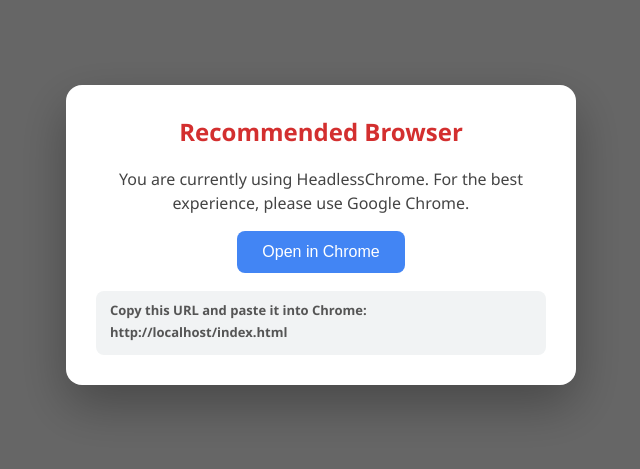
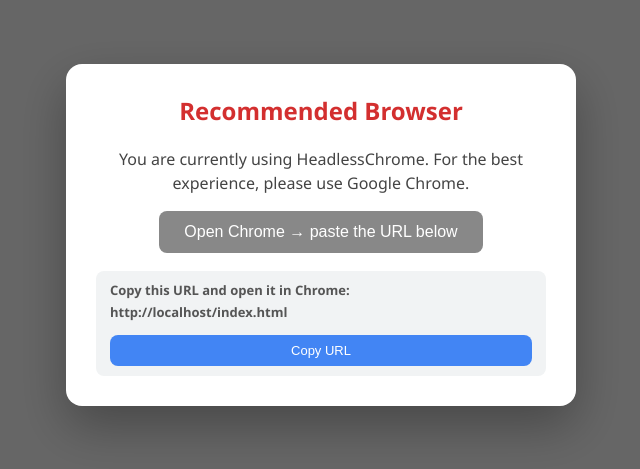
Before and after one commit to TharunMerck/BrowserChecker, a plain HTML site: page index.html in a window 1280 px wide. Both pictures are taken after a click on the button "Open in Chrome". Shown: the part 165-634 px from the top of the page, without its empty margins (319-959 px from the left). Drawn offline with Linux system fonts and the light colour scheme.

Commit message:
added a copy url button

```diff
--- a/index.html
+++ b/index.html
@@ -99,12 +99,14 @@
     <div class="modal">
         <h2>Recommended Browser</h2>
         <p id="message"></p>
-        <button onclick="openInChrome()">Open in Chrome</button>
+        <button onclick="openInChrome()" id="mainBtn">Open in Chrome</button>
 
-        <!-- Shown only if the protocol redirect didn't work -->
         <div class="url-box" id="urlBox">
-            <span>Copy this URL and paste it into Chrome:</span>
+            <span>Copy this URL and open it in Chrome:</span>
             <span id="urlText"></span>
+            <button onclick="copyUrl()" id="copyBtn" style="margin-top:10px;width:100%;font-size:13px;padding:8px;">
+                Copy URL
+            </button>
         </div>
     </div>
 </div>
@@ -188,28 +190,30 @@
 
 function openInChrome() {
     const currentUrl = window.location.href;
+    document.getElementById("urlText").textContent = currentUrl;
+    document.getElementById("urlBox").style.display = "block";
+    document.getElementById("mainBtn").textContent = "Open Chrome → paste the URL below";
+    document.getElementById("mainBtn").disabled = true;
+    document.getElementById("mainBtn").style.background = "#888";
+}
 
-    // Chrome registers googlechrome:// (HTTP) and googlechromes:// (HTTPS) as
-    // protocol handlers on Windows and macOS during installation.
-    // Strip the scheme and prefix with the Chrome-specific one.
-    const isHttps = currentUrl.startsWith("https://");
-    const withoutScheme = currentUrl.replace(/^https?:\/\//, "");
-    const chromeUrl = (isHttps ? "googlechromes://" : "googlechrome://") + withoutScheme;
-
-    // Attempt 1: hand off to Chrome via its registered protocol handler
-    window.location.href = chromeUrl;
-
-    // Attempt 2: after a short delay, try to close this tab.
-    // window.close() only succeeds if this tab was opened by script — otherwise
-    // the browser silently ignores it or shows a confirmation.
-    setTimeout(() => window.close(), 500);
-
-    // Attempt 3: if the user is still here after 1.5s, the protocol didn't work.
-    // Show the URL so they can copy-paste it into Chrome manually.
-    setTimeout(() => {
-        document.getElementById("urlText").textContent = currentUrl;
-        document.getElementById("urlBox").style.display = "block";
-    }, 1500);
+async function copyUrl() {
+    const url = document.getElementById("urlText").textContent;
+    try {
+        await navigator.clipboard.writeText(url);
+        document.getElementById("copyBtn").textContent = "Copied!";
+        document.getElementById("copyBtn").style.background = "#34a853";
+        setTimeout(() => {
+            document.getElementById("copyBtn").textContent = "Copy URL";
+            document.getElementById("copyBtn").style.background = "";
+        }, 2000);
+    } catch (_) {
+        // Clipboard API blocked — select the text instead so user can copy manually
+        const range = document.createRange();
+        range.selectNode(document.getElementById("urlText"));
+        window.getSelection().removeAllRanges();
+        window.getSelection().addRange(range);
+    }
 }
 </script>
 
```
